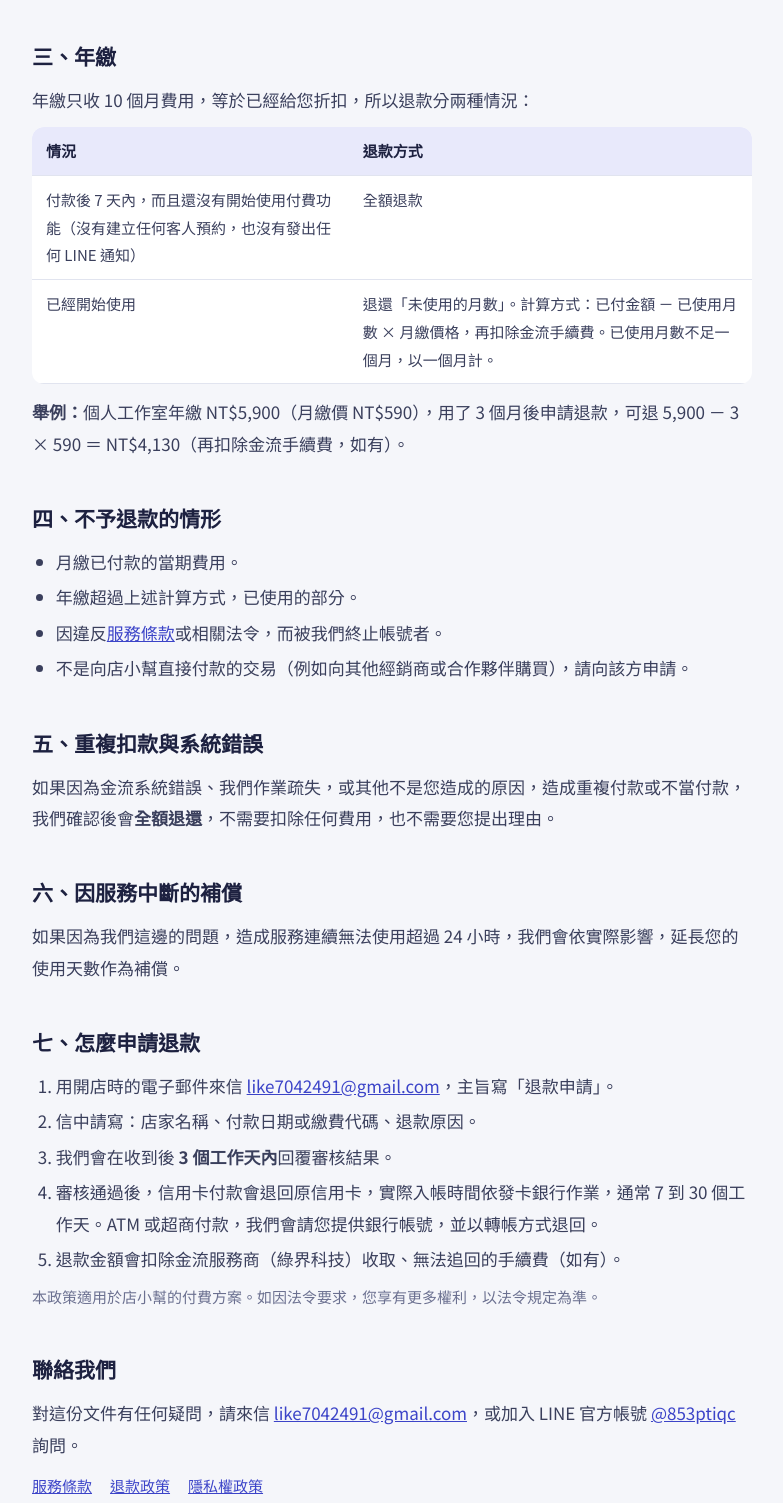
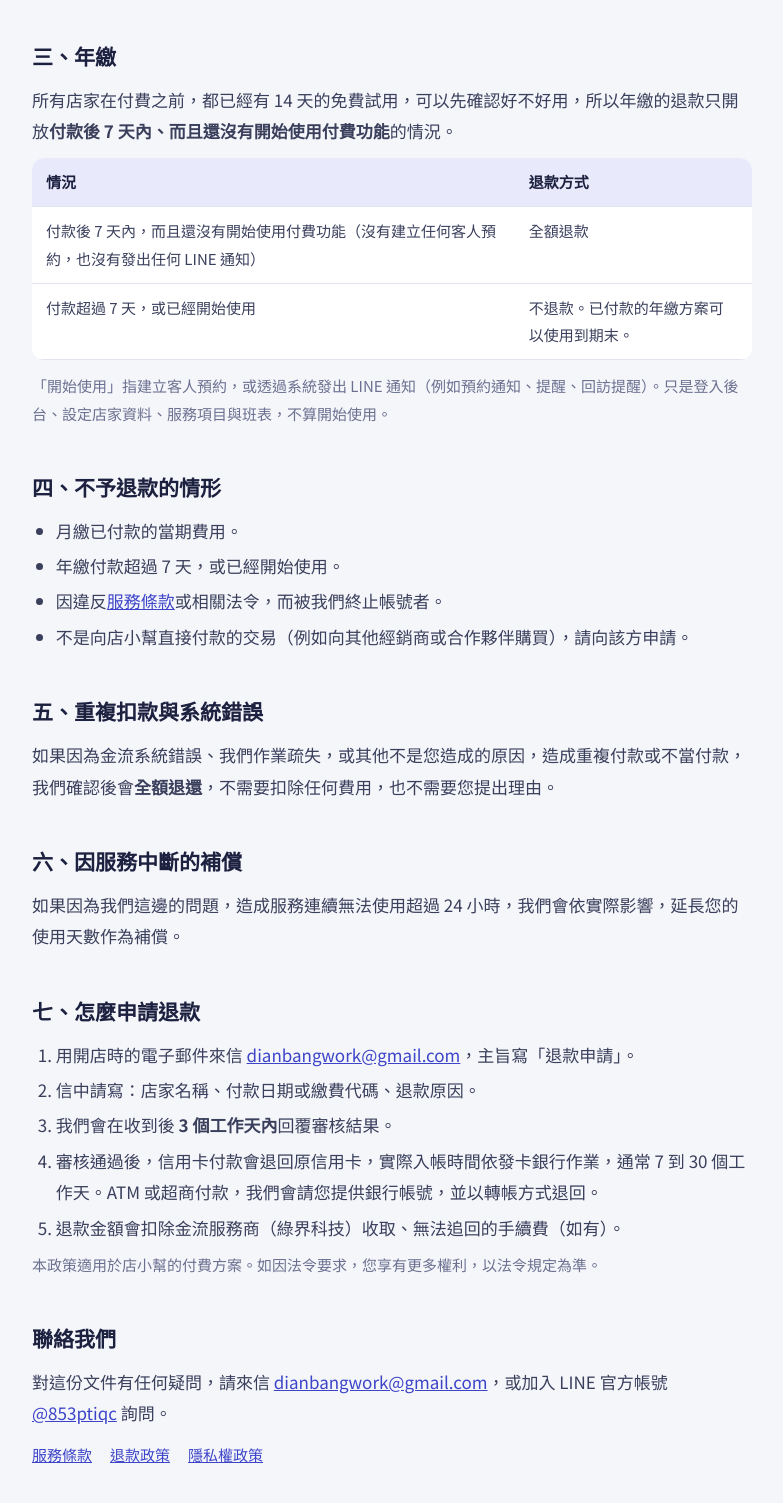
Before and after one commit to like7042491-create/dianbang-site, a plain HTML site: page refund.html in a window 1280 px wide. Shown: the part 624-2127 px from the top of the page, without its empty margins (248-1031 px from the left). Drawn offline with Linux system fonts and the light colour scheme.

Commit message:
Add files via upload

```diff
--- a/refund.html
+++ b/refund.html
@@ -56,18 +56,18 @@ footer { padding-block: 28px 56px; color:var(--muted); font-size:14px; }
 </ul>
 
 <h2>三、年繳</h2>
-<p>年繳只收 10 個月費用，等於已經給您折扣，所以退款分兩種情況：</p>
+<p>所有店家在付費之前，都已經有 14 天的免費試用，可以先確認好不好用，所以年繳的退款只開放<strong>付款後 7 天內、而且還沒有開始使用付費功能</strong>的情況。</p>
 <table>
 <tr><th>情況</th><th>退款方式</th></tr>
 <tr><td>付款後 7 天內，而且還沒有開始使用付費功能（沒有建立任何客人預約，也沒有發出任何 LINE 通知）</td><td>全額退款</td></tr>
-<tr><td>已經開始使用</td><td>退還「未使用的月數」。計算方式：已付金額 － 已使用月數 × 月繳價格，再扣除金流手續費。已使用月數不足一個月，以一個月計。</td></tr>
+<tr><td>付款超過 7 天，或已經開始使用</td><td>不退款。已付款的年繳方案可以使用到期末。</td></tr>
 </table>
-<p><strong>舉例：</strong>個人工作室年繳 NT$5,900（月繳價 NT$590），用了 3 個月後申請退款，可退 5,900 － 3 × 590 ＝ NT$4,130（再扣除金流手續費，如有）。</p>
+<p class="note">「開始使用」指建立客人預約，或透過系統發出 LINE 通知（例如預約通知、提醒、回訪提醒）。只是登入後台、設定店家資料、服務項目與班表，不算開始使用。</p>
 
 <h2>四、不予退款的情形</h2>
 <ul>
 <li>月繳已付款的當期費用。</li>
-<li>年繳超過上述計算方式，已使用的部分。</li>
+<li>年繳付款超過 7 天，或已經開始使用。</li>
 <li>因違反<a href="terms.html">服務條款</a>或相關法令，而被我們終止帳號者。</li>
 <li>不是向店小幫直接付款的交易（例如向其他經銷商或合作夥伴購買），請向該方申請。</li>
 </ul>
@@ -80,7 +80,7 @@ footer { padding-block: 28px 56px; color:var(--muted); font-size:14px; }
 
 <h2>七、怎麼申請退款</h2>
 <ol>
-<li>用開店時的電子郵件來信 <a href="mailto:like7042491@gmail.com">like7042491@gmail.com</a>，主旨寫「退款申請」。</li>
+<li>用開店時的電子郵件來信 <a href="mailto:dianbangwork@gmail.com">dianbangwork@gmail.com</a>，主旨寫「退款申請」。</li>
 <li>信中請寫：店家名稱、付款日期或繳費代碼、退款原因。</li>
 <li>我們會在收到後 <strong>3 個工作天內</strong>回覆審核結果。</li>
 <li>審核通過後，信用卡付款會退回原信用卡，實際入帳時間依發卡銀行作業，通常 7 到 30 個工作天。ATM 或超商付款，我們會請您提供銀行帳號，並以轉帳方式退回。</li>
@@ -89,7 +89,7 @@ footer { padding-block: 28px 56px; color:var(--muted); font-size:14px; }
 <p class="note">本政策適用於店小幫的付費方案。如因法令要求，您享有更多權利，以法令規定為準。</p>
 
 <h2>聯絡我們</h2>
-<p>對這份文件有任何疑問，請來信 <a href="mailto:like7042491@gmail.com">like7042491@gmail.com</a>，或加入 LINE 官方帳號 <a href="https://lin.ee/YuJ1o0n" rel="noopener">@853ptiqc</a> 詢問。</p>
+<p>對這份文件有任何疑問，請來信 <a href="mailto:dianbangwork@gmail.com">dianbangwork@gmail.com</a>，或加入 LINE 官方帳號 <a href="https://lin.ee/YuJ1o0n" rel="noopener">@853ptiqc</a> 詢問。</p>
 <p class="docs"><a href="terms.html">服務條款</a><a href="refund.html">退款政策</a><a href="privacy.html">隱私權政策</a></p>
 </main>
 <footer><div class="wrap foot"><span>© 2026 店小幫</span><span><a href="terms.html">服務條款</a>・<a href="refund.html">退款政策</a>・<a href="privacy.html">隱私權政策</a></span></div></footer>
```
Also changed, not shown: privacy.html (+1 -1 lines), terms.html (+1 -1 lines).
